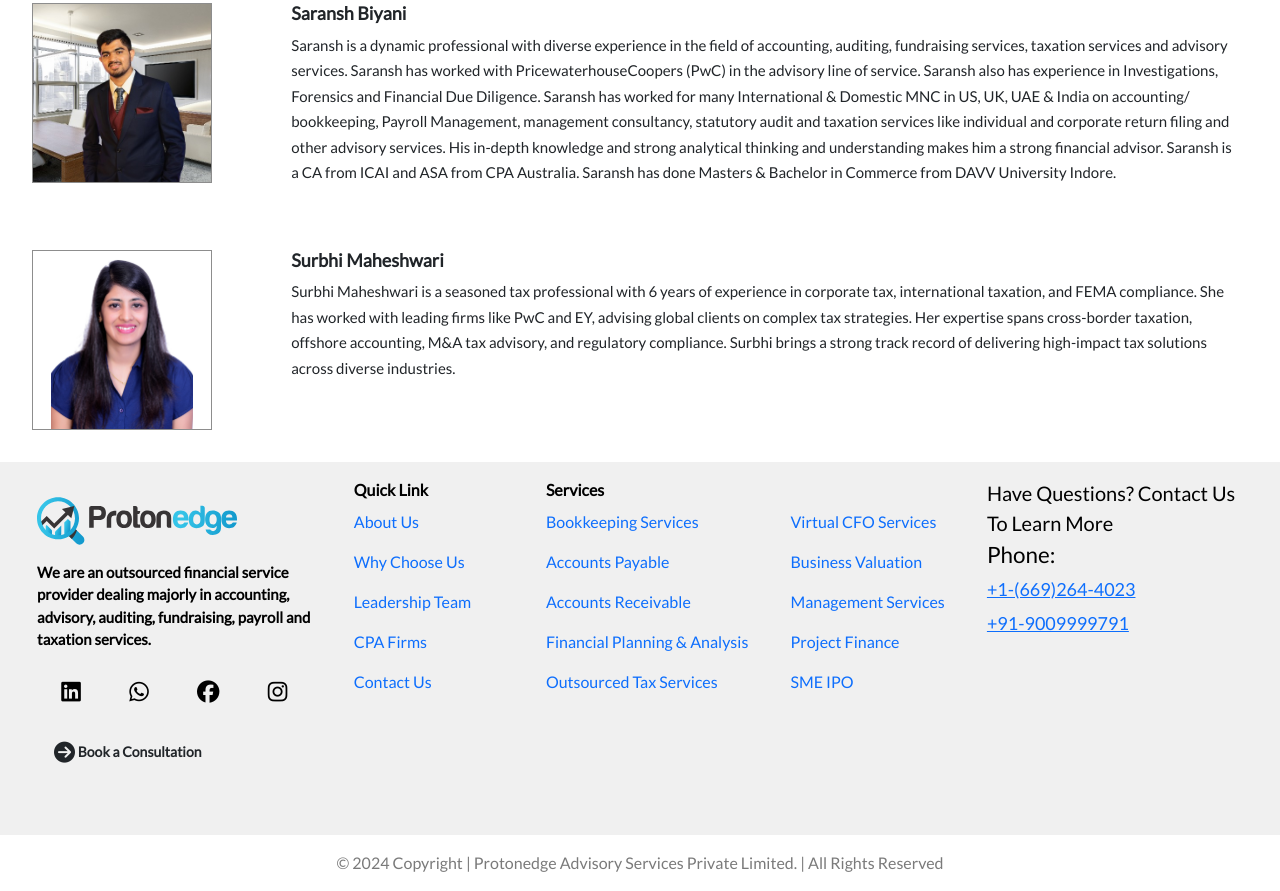
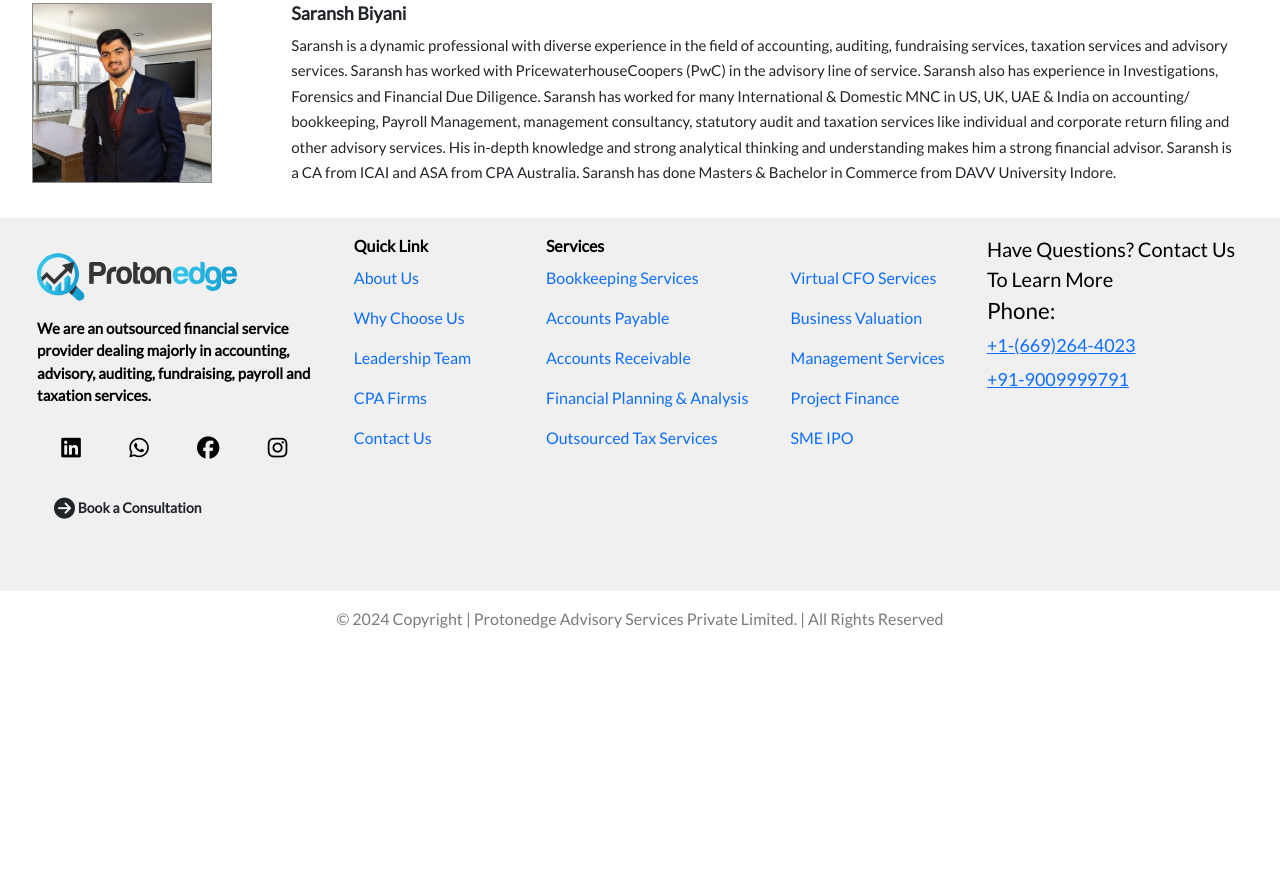
Before and after one commit to sajalbirla/protonedge-frontend, a website: page leadership-team/index.html in a window 1280 px wide. Shown: the part 1353-2244 px from the top of the page. After the commit the page ends 2000 px from the top, so only its background shows below. Drawn offline with nearby package versions, Linux system fonts and the light colour scheme.

Commit message:
Update index.html

```diff
--- a/leadership-team/index.html
+++ b/leadership-team/index.html
@@ -347,7 +347,7 @@
             </div>
           </div>
         </div>
-        <div class="leadership-team-container">
+        <!-- <div class="leadership-team-container">
           <div class="leadership-team-member-image">
             <img src="../Assets/surbhi_photo.jpg" style="width: 80%"/>
           </div>
@@ -359,7 +359,7 @@
               Her expertise spans cross-border taxation, offshore accounting, M&A tax advisory, and regulatory compliance.
               Surbhi brings a strong track record of delivering high-impact tax solutions across diverse industries.
             </div>
-          </div>
+          </div> -->
         </div>
 <!--         <div class="leadership-team-container">
           <div class="leadership-team-member-image">
```
